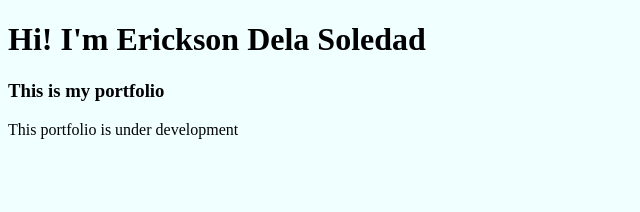
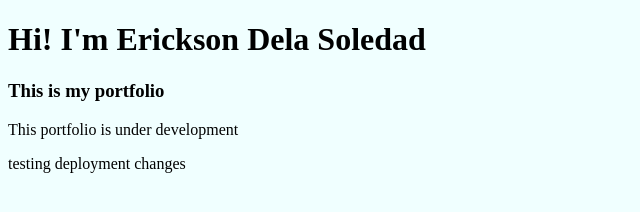
Before and after one commit to ItsForJax/Portfolio, a plain HTML site: page index.html in a window 1280 px wide. Shown: the whole page, without its empty margins (0-640 px from the left). Drawn offline with Linux system fonts and the light colour scheme.

Commit message:
Update index.html

```diff
--- a/index.html
+++ b/index.html
@@ -10,6 +10,7 @@
     <h1>Hi! I'm Erickson Dela Soledad</h1>
     <h3>This is my portfolio</h3>
     <p>This portfolio is under development</p>
+    <p>testing deployment changes</p>
     <script src="app.js"></script>
 </body>
 </html>
```
